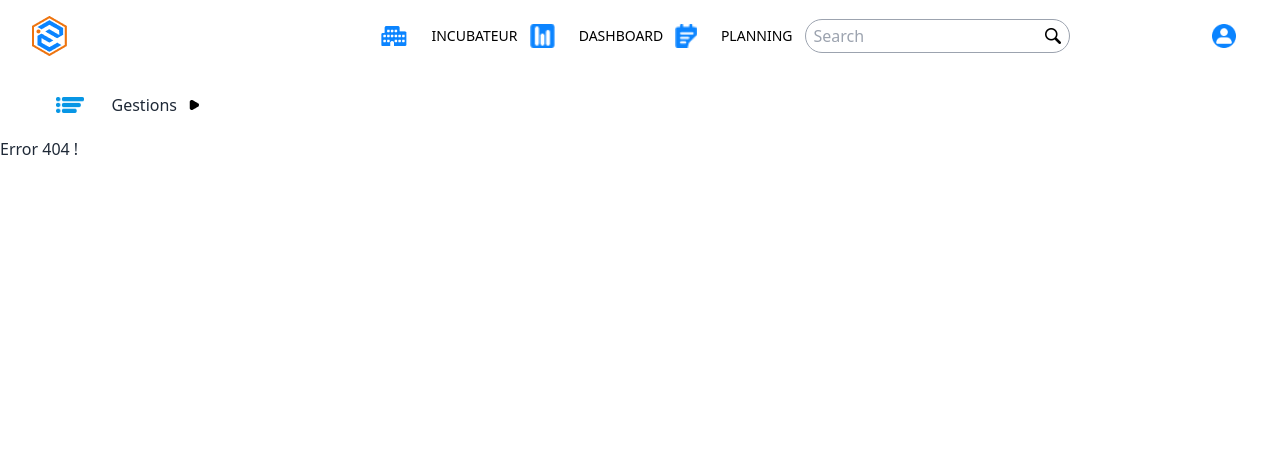
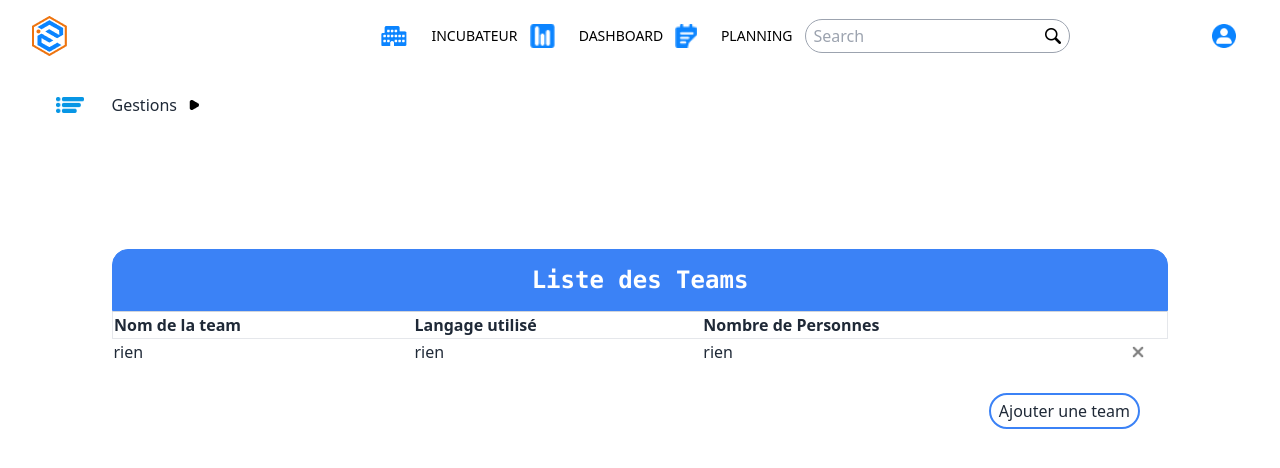
Before and after one commit to HeleneCao/front-end, a React (Vite) app: page /gestionEquipe in a window 1280 px wide. Before the commit this address had no page. Shown: the top 468 px of the page. Built offline with nearby package versions, Linux system fonts and the light colour scheme.

Commit message:
giestionEquipe

```diff
--- a/src/App.jsx
+++ b/src/App.jsx
@@ -2,6 +2,7 @@ import { BrowserRouter, Route, Routes } from "react-router-dom";
 import HomePage from "./pages/HomePage.jsx";
 import Layout from "./components/layouts/Layout.jsx";
 import LoginPage from "./pages/LoginPage.jsx";
+import GestionEquipe from "./pages/GestionEquipe.jsx";
 import IncubateurPage from "./pages/IncubateurPage.jsx";
 import PlanningPage from "./pages/PlanningPage.jsx";
 import DashboardPage from "./pages/DashboardPage.jsx";
@@ -14,16 +15,19 @@ function App() {
       <BrowserRouter>
         <main>
           <Routes>
+
             <Route element={<Layout />}>
               <Route path="/" element={<HomePage/>} />
               <Route path="/incubateur" element={<IncubateurPage/>} />
+              <Route path="/gestionEquipe" element={<GestionEquipe/>}/>
               <Route path="/dashboard" element={<DashboardPage/>} />
               <Route path="/planning" element={<PlanningPage/>} />
               <Route path="/gestionstagiaires" element={<GestionStagiaires/>} />
 
-              <Route path="*" element={<Error/>} />
+
             </Route>
             <Route path="/login" element={<LoginPage/>}/>
+            <Route path="*" element={<Error/>} />
           </Routes>
         </main>
       </BrowserRouter>
--- a/src/components/LoginForm.jsx
+++ b/src/components/LoginForm.jsx
@@ -38,7 +38,7 @@ const LoginForm = () => {
                     {({isSubmitting}) => (
                         <Form className="mt-8 space-y-6">
                             <div className="rounded-md shadow-sm -space-y-px">
-                                <div>
+                                <div className="relative mb-4">
                                     <label htmlFor="email" className="sr-only">
                                         Adresse e-mail
                                     </label>
@@ -54,7 +54,7 @@ const LoginForm = () => {
                                         {msg => <div className="text-red-600 text-sm">{msg}</div>}
                                     </ErrorMessage>
                                 </div>
-                                <div>
+                                <div className="relative mb-4">
                                     <label htmlFor="password" className="sr-only">
                                         Mot de passe
                                     </label>
--- /dev/null
+++ b/src/components/button.jsx
@@ -0,0 +1,15 @@
+import React from 'react';
+
+const MyComponent = () => {
+    return (
+        <div className="">
+
+
+            <button type="button" className="text-white bg-gradient-to-r from-blue-500 via-blue-600 to-blue-700 hover:bg-gradient-to-br focus:ring-4 focus:outline-none focus:ring-blue-300 dark:focus:ring-blue-800 font-medium rounded-lg text-sm px-5 py-2.5 text-center mr-2 mb-2">Blue
+
+            </button>
+        </div>
+    );
+};
+
+export default MyComponent;
--- a/src/main.jsx
+++ b/src/main.jsx
@@ -6,9 +6,5 @@ import './index.css'
 
 
 ReactDOM.createRoot(document.getElementById('root')).render(
-
-
     <App/>
-
-
 )
--- /dev/null
+++ b/src/pages/GestionEquipe.jsx
@@ -0,0 +1,56 @@
+import React from 'react';
+
+const GestionEquipe = () => {
+    return (
+        <div className="p-28">
+            <div className="overflow-x-auto">
+                <div className="p-3 bg-blue-500 text-center border border-blue-500 rounded-t-2xl">
+                    <h2 className="font-mono not-italic font-bold text-2xl leading-9 text-white">Liste des Teams</h2>
+                </div>
+                <table className="w-full border-slate-300">
+                    <thead className="text-left border border-t-gray-300">
+                    <tr>
+                        <th scope="col">Nom de
+                            la team
+                        </th>
+                        <th scope="col">Langage
+                            utilisé
+                        </th>
+                        <th scope="col">Nombre
+                            de Personnes
+                        </th>
+                        <th scope="col">
+
+                        </th>
+                    </tr>
+                    </thead>
+                    <tbody>
+                        <tr>
+                            <td>rien</td>
+                            <td>rien</td>
+                            <td>rien</td>
+                            <td className="text-center">
+                                <button>
+                                    <img
+                                src="src\images\Vector.png"
+                                alt="Bouton archivé"
+                                className="h-3 w-auto mr-2"
+                                    />
+                                </button>
+                            </td>
+                    </tr>
+                    </tbody>
+                </table>
+                <div className="p-7 grid place-items-end">
+                    <button
+                        className="border-2 border-blue-500 rounded-full p-1 px-2 flex items-end">
+                        Ajouter une team
+                    </button>
+                </div>
+            </div>
+        </div>
+
+    );
+};
+
+export default GestionEquipe;
```
Also changed, not shown: src/_utils/Error.jsx (+6 -6 lines), src/pages/GestionStagiaires.jsx (+11 -6 lines).
